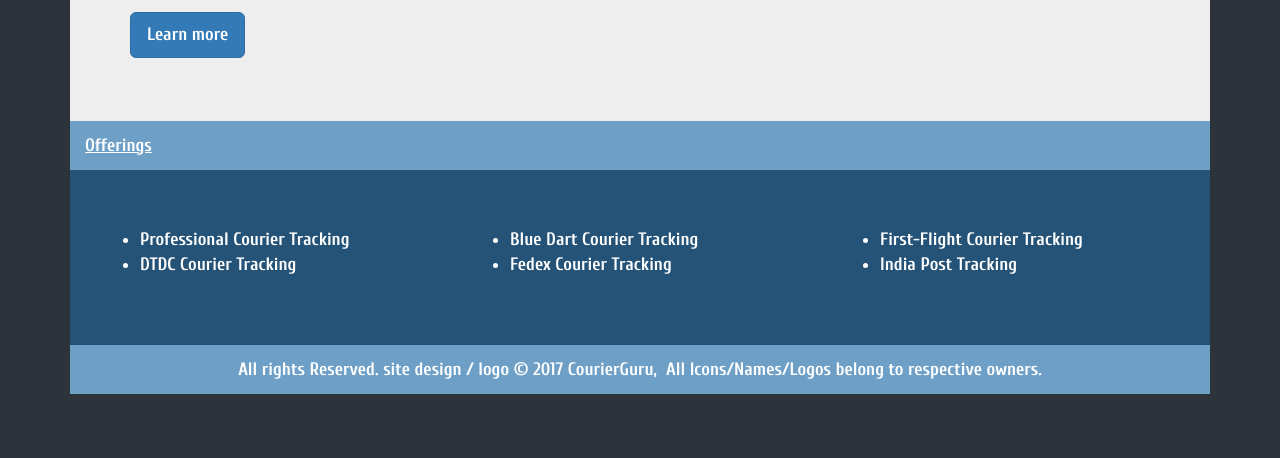
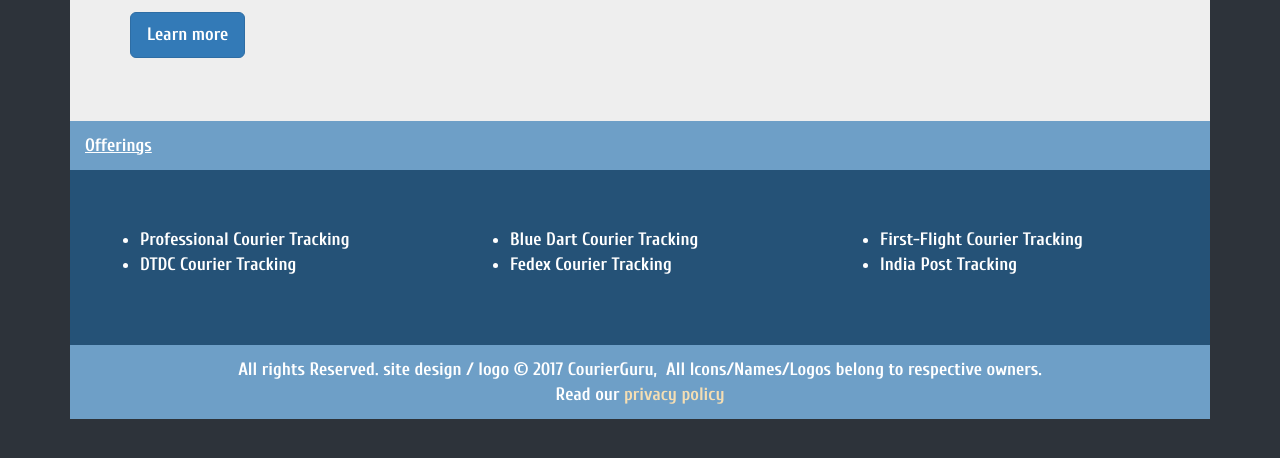
Before and after one commit to jparasha/courierBuddy, a plain HTML site: page about.html in a window 1280 px wide. Shown: the part 260-718 px from the top of the page. Drawn offline with nearby package versions, Linux system fonts and the light colour scheme.

Commit message:
added pp link to footer

```diff
--- a/about.html
+++ b/about.html
@@ -100,6 +100,7 @@
 		</div>
 		<div class=" footDown col-lg-12 col-sm-12 col-md-12" id="foot">
 			<footer class="text-center">All rights Reserved. site design / logo &copy; 2017 CourierGuru, &nbsp;All Icons/Names/Logos belong to respective owners.</footer>
+			<footer class="text-center">Read our <a href="/privacypolicy.html">privacy policy</a></footer>
 		</div>
 
 	</div>
```
Also changed, not shown: contact.html (+1 -0 lines).
